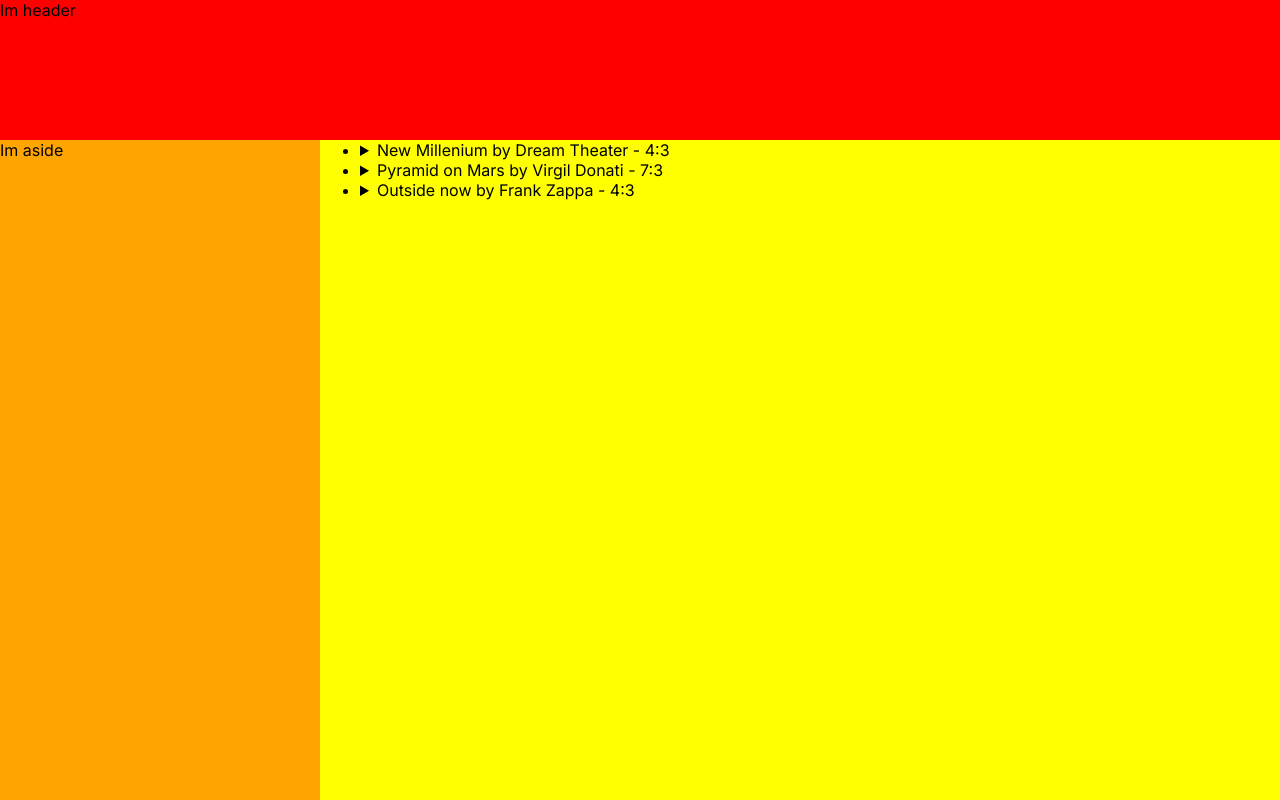
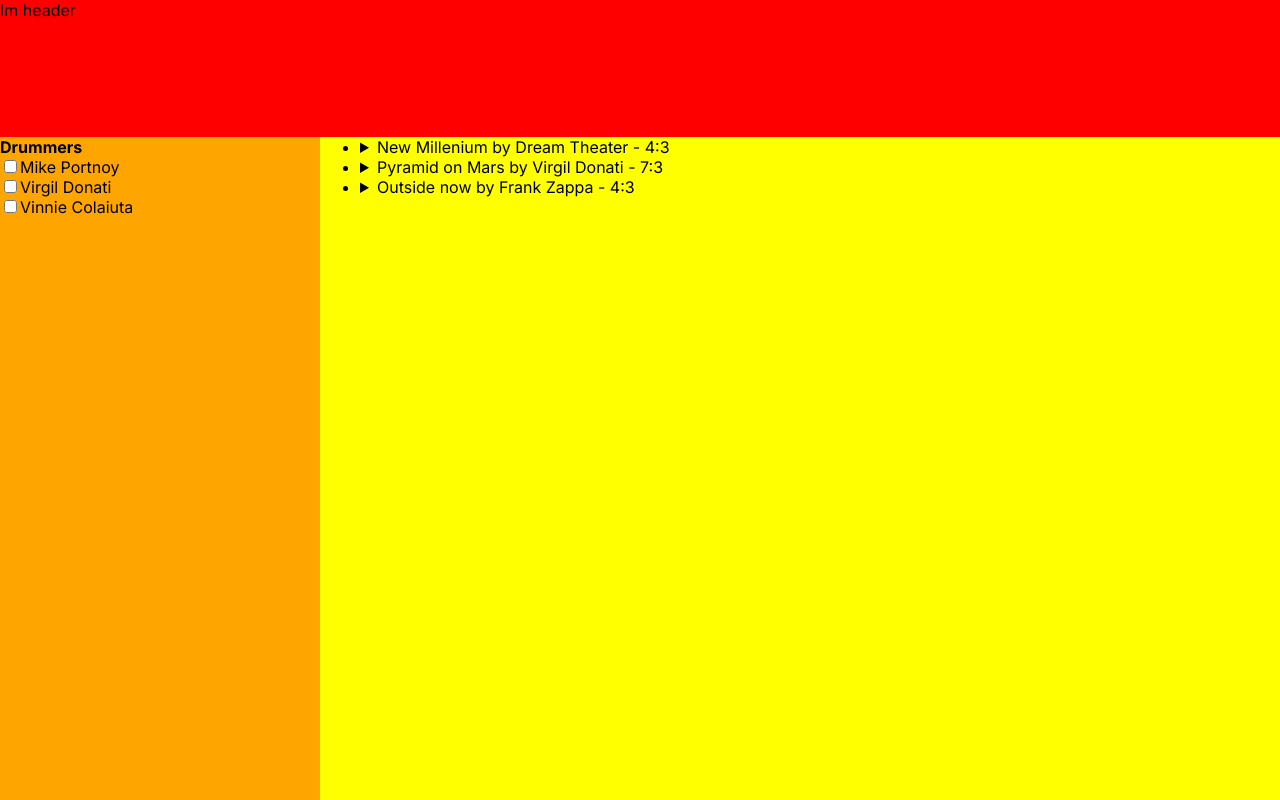
Before and after one commit to MarcoMaz/polylistsongs, a Next.js app: page /search in a window 1280 px wide. Built offline with nearby package versions, Linux system fonts and the light colour scheme.

Commit message:
- add drummers selection

```diff
--- a/src/app/search/page.tsx
+++ b/src/app/search/page.tsx
@@ -1,16 +1,50 @@
 /* eslint-disable @next/next/no-img-element */
 "use client";
 
+import { useState } from "react";
 import { songsData } from "../../../pages/api/songs";
 
 const Search = () => {
+  const drummers: string[] = songsData.map((song) => song.drummer);
+
+  const [selectedDrummers, setSelectedDrummers] = useState<string[]>([]);
+
+  const handleDrummerSelection = (drummer: string) => {
+    if (selectedDrummers.includes(drummer)) {
+      setSelectedDrummers(selectedDrummers.filter((item) => item !== drummer));
+    } else {
+      setSelectedDrummers([...selectedDrummers, drummer]);
+    }
+  };
+
+  const filteredSongsData =
+    selectedDrummers.length === 0
+      ? songsData
+      : songsData.filter((song) => selectedDrummers.includes(song.drummer));
+
   return (
     <div className="container">
       <header>Im header</header>
-      <aside>Im aside</aside>
+      <aside>
+        <strong>Drummers</strong>
+        {drummers.map((drummer, index) => {
+          return (
+            <div key={index}>
+              <input
+                type="checkbox"
+                id={`drummer${index}`}
+                name={`drummer${index}`}
+                checked={selectedDrummers.includes(drummer)}
+                onChange={() => handleDrummerSelection(drummer)}
+              />
+              <label htmlFor={`drummer${index}`}>{drummer}</label>
+            </div>
+          );
+        })}
+      </aside>
       <main>
         <ul>
-          {songsData.map(
+          {filteredSongsData.map(
             (
               {
                 title,
@@ -31,13 +65,14 @@ const Search = () => {
                 <li key={index}>
                   <details>
                     <summary>
-                      {title} by {artist} - {polyrhythm.against}:{polyrhythm.base}
+                      {title} by {artist} - {polyrhythm.against}:
+                      {polyrhythm.base}
                     </summary>
                     {title} by {artist}, from <em>{album}</em> ({year})<br />
                     drummer: {drummer} - type: {polyType} <br />
                     <br />
-                    {polyrhythm.against}:{polyrhythm.base} starting at {timestamp}{" "}
-                    <br />
+                    {polyrhythm.against}:{polyrhythm.base} starting at{" "}
+                    {timestamp} <br />
                     <br />
                     Time signature: {timeSignature.numerator} -{" "}
                     {timeSignature.denominator} <br />
@@ -45,7 +80,12 @@ const Search = () => {
                     {scoreUrl && (
                       <>
                         score{" "}
-                        <img src={scoreUrl} alt="image" width={20} height={20} />{" "}
+                        <img
+                          src={scoreUrl}
+                          alt="image"
+                          width={20}
+                          height={20}
+                        />{" "}
                         <br />
                         <br />
                       </>
@@ -63,17 +103,3 @@ const Search = () => {
 };
 
 export default Search;
-
-/*
-title,
-  album,
-  artist,
-  drummer,
-  polyType,
-  year,
-  timestamp,
-  polyrhythm,
-  timeSignature,
-  source,
-  scoreUrl
-  */
```
